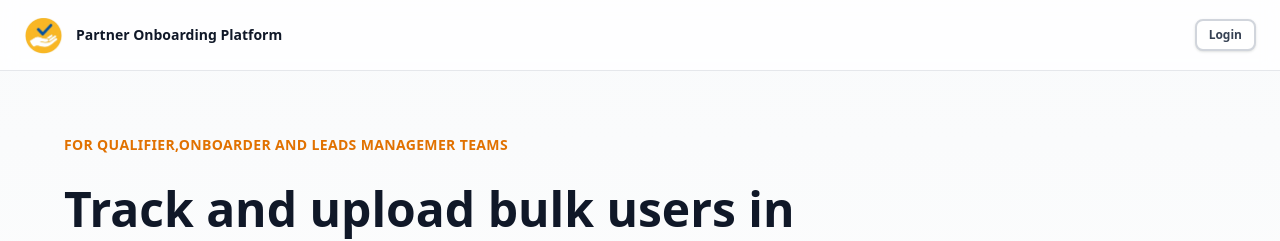
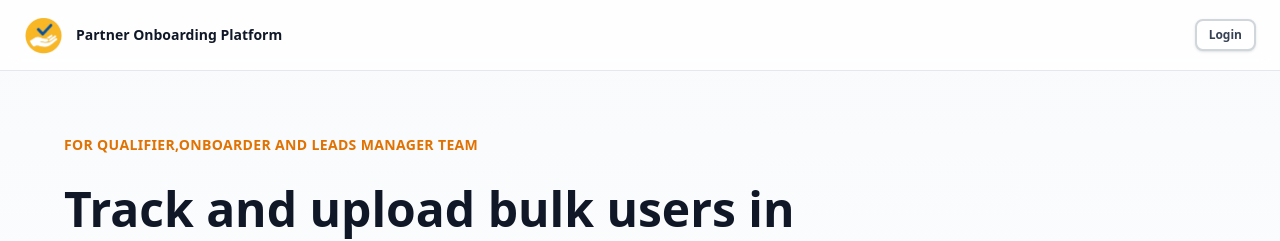
Before and after one commit to Extrahand-Trizen/extrahand-tasker-onboarding-frontend, a Next.js app: page / in a window 1280 px wide. Shown: the top 241 px of the page. Built offline with nearby package versions, Linux system fonts and the light colour scheme; no server answers.

Commit message:
fix: dashboard

```diff
--- a/app/page.tsx
+++ b/app/page.tsx
@@ -50,7 +50,7 @@ export default function LandingPage() {
       <main className="px-6 py-16 lg:px-16 max-w-7xl mx-auto">
         <section>
           <div className="max-w-3xl space-y-6">
-            <p className="text-sm font-semibold text-amber-600 uppercase tracking-wide">For Qualifier,Onboarder and leads managemer Teams</p>
+            <p className="text-sm font-semibold text-amber-600 uppercase tracking-wide">For Qualifier,Onboarder and leads manager Team</p>
             <h1 className="text-4xl lg:text-5xl font-bold leading-tight text-gray-900">
               Track and upload bulk users in one place.
             </h1>
```
